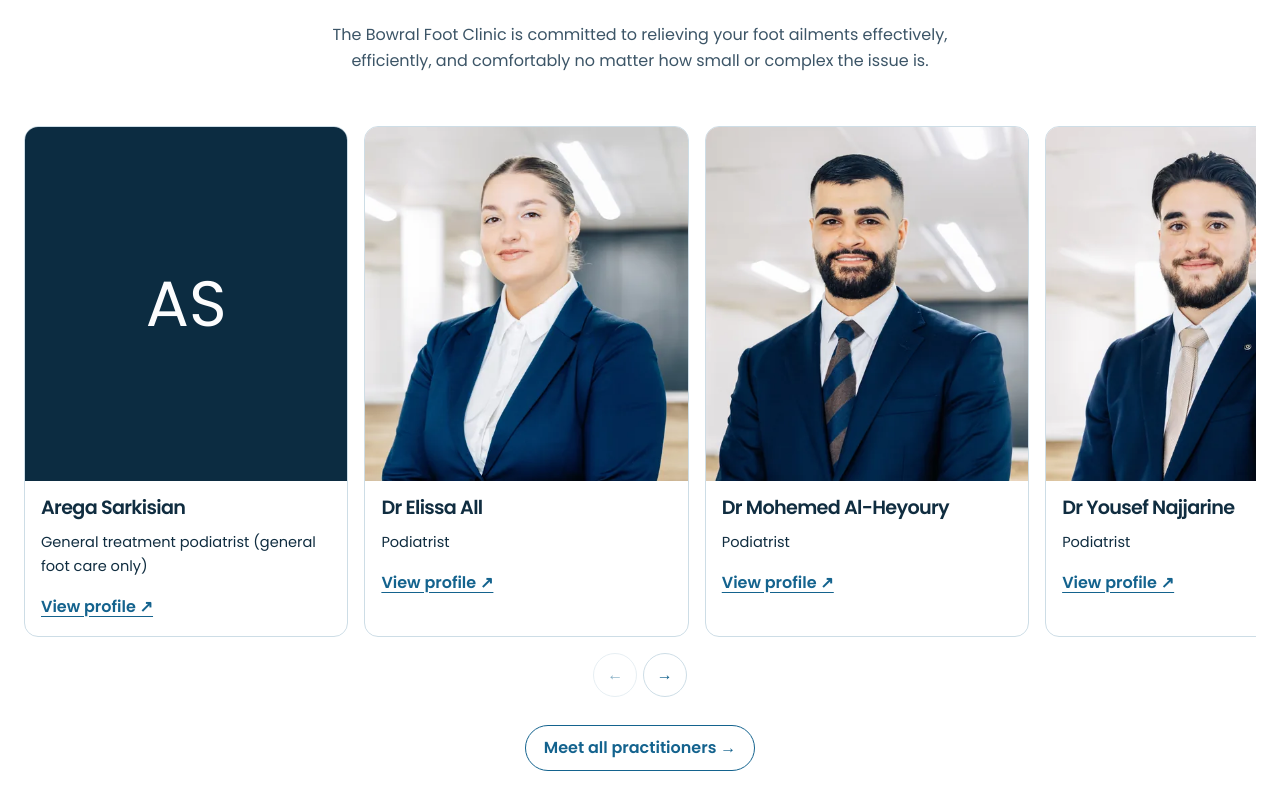
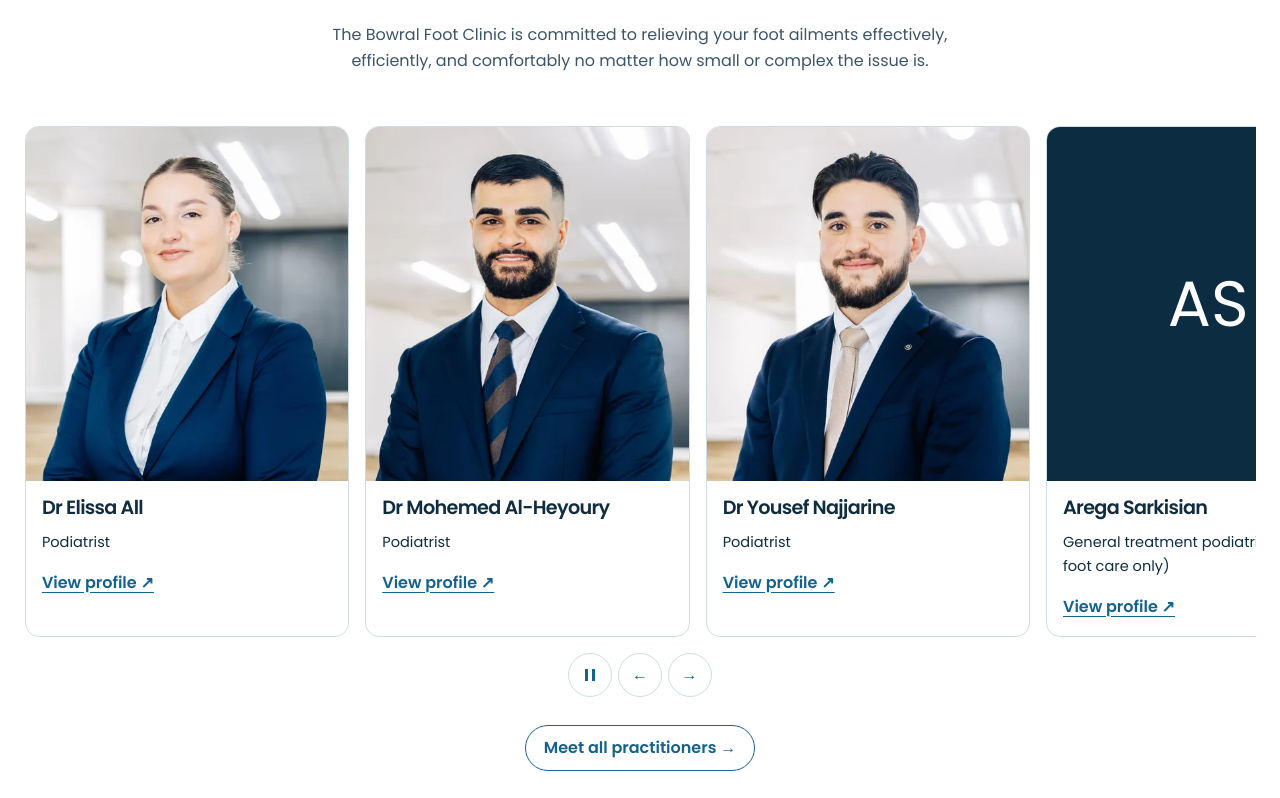
Before and after one commit to lachlanhetherington/Bowral-Foot-Clinic, a plain HTML site: page index.html in a window 1280 px wide. Shown: the part 942-1740 px from the top of the page. Drawn offline with Linux system fonts and the light colour scheme.

Commit message:
Loop and autoplay the practitioner carousel

```diff
--- a/assets/site.js
+++ b/assets/site.js
@@ -61,12 +61,14 @@ if (headerScrollMarker) {
   }).observe(headerScrollMarker);
 }
 
-function initializeTreatmentLoop(carousel, rail, originals, advance) {
+function initializeCarouselLoop(carousel, rail, originals, advance) {
   function copies() {
     return originals.map(card => {
       const copy = card.cloneNode(true);
       copy.setAttribute('aria-hidden', 'true');
-      copy.tabIndex = -1;
+      copy.removeAttribute('id');
+      if (copy.matches('a')) copy.tabIndex = -1;
+      copy.querySelectorAll('a').forEach(link => { link.tabIndex = -1; });
       return copy;
     });
   }
@@ -98,6 +100,7 @@ function initializeTreatmentLoop(carousel, rail, originals, advance) {
   }
 
   const pause = carousel.querySelector('.rail-pause');
+  const pauseLabel = pause.getAttribute('aria-label');
   pause.hidden = false;
   let paused = false;
   let visible = false;
@@ -106,9 +109,9 @@ function initializeTreatmentLoop(carousel, rail, originals, advance) {
   pause.addEventListener('click', () => {
     paused = !paused;
     pause.setAttribute('aria-pressed', String(paused));
-    pause.title = paused ? 'Resume treatments carousel' : 'Pause treatments carousel';
+    pause.title = paused ? pauseLabel.replace('Pause ', 'Resume ') : pauseLabel;
   });
-  new IntersectionObserver(([entry]) => { visible = entry.isIntersecting; }, {threshold:.5}).observe(carousel);
+  new IntersectionObserver(([entry]) => { visible = entry.intersectionRatio >= .5; }, {threshold:.5}).observe(carousel);
   rail.addEventListener('pointerdown', () => { interacting = true; }, {passive:true});
   for (const event of ['pointerup', 'pointercancel']) {
     window.addEventListener(event, () => { interacting = false; }, {passive:true});
@@ -141,7 +144,7 @@ for (const carousel of document.querySelectorAll('[data-carousel]')) {
     advance(event.key === 'ArrowLeft' ? -1 : 1);
   });
   if (looping) {
-    initializeTreatmentLoop(carousel, rail, originals, advance);
+    initializeCarouselLoop(carousel, rail, originals, advance);
   } else {
     rail.addEventListener('scroll', updateControls, {passive: true});
     new ResizeObserver(updateControls).observe(rail);
--- a/index.html
+++ b/index.html
@@ -41,7 +41,7 @@
 									<p>Whether you are looking to maintain your general foot health or are managing pain in the feet, ankles, knees, legs, or hips, our mission is to focus on prevention and early diagnosis to keep adults and children moving comfortably.</p>								<div class="actions"><a class="button" href="https://book.nookal.com/bookings/book/9E0edcA3-35A8-9fFF-0C33-59ECb896F885/location/BVMNW">Book a Session <span aria-hidden="true">↗</span></a><a class="button secondary" href="#visit">Find our clinic</a></div></div><div class="treatments" data-carousel data-loop><div class="rail-heading"><h2>Our treatments</h2><div class="rail-controls"><button type="button" class="rail-pause" aria-label="Pause treatments carousel" aria-pressed="false" title="Pause treatments carousel" hidden><span aria-hidden="true"></span></button><button type="button" data-step="-1" aria-label="Previous treatments">←</button><button type="button" data-step="1" aria-label="Next treatments">→</button></div></div>
   <div class="rail" data-track tabindex="0" aria-label="Browse treatments"><a class="tile" href="/biomechanics/"><img src="./assets/svc-biomechanics.webp" alt="" loading="lazy" decoding="async"><span>Biomechanics</span></a><a class="tile" href="/custom-orthotics/"><img src="./assets/svc-orthotics.webp" alt="" loading="lazy" decoding="async"><span>Custom Orthotics</span></a><a class="tile" href="/shockwave-therapy/"><img src="./assets/svc-shockwave.webp" alt="" loading="lazy" decoding="async"><span>Shockwave Therapy</span></a><a class="tile" href="/toenail-problems/#partial-nail-avulsion"><span>Partial nail avulsion (PNA)</span></a><a class="tile" href="/toenail-problems/#onyfix"><span>Onyfix nail correction</span></a><a class="tile" href="/general-foot-care/#wart-removal"><span>Wart removal</span></a><a class="tile" href="/general-foot-care/"><img src="./assets/dr.abbieclinicshoot-113.jpg" alt="" loading="lazy" decoding="async"><span>General Foot Care</span></a><a class="tile" href="/sports-podiatry/"><img src="./assets/dr.abbieclinicshoot-113.jpg" alt="" loading="lazy" decoding="async"><span>Sports Podiatry</span></a></div></div></div>
   <button type="button" class="hero-motion-toggle" aria-label="Pause background animation" aria-pressed="false" title="Pause background animation"><span aria-hidden="true"></span></button></section>
-  <section class="section"><div class="wrap"><div class="section-heading"><h2>Meet the Team</h2><p>The Bowral Foot Clinic is committed to relieving your foot ailments effectively, efficiently, and comfortably no matter how small or complex the issue is.</p></div><div class="team-carousel" data-carousel><div class="team-track" data-track tabindex="0" aria-label="Browse practitioners"><article class="person" id="arega-sarkisian">
+  <section class="section"><div class="wrap"><div class="section-heading"><h2>Meet the Team</h2><p>The Bowral Foot Clinic is committed to relieving your foot ailments effectively, efficiently, and comfortably no matter how small or complex the issue is.</p></div><div class="team-carousel" data-carousel data-loop><div class="team-track" data-track tabindex="0" aria-label="Browse practitioners"><article class="person" id="arega-sarkisian">
     <div class="initials" aria-hidden="true">AS</div>
     <div class="person-info"><h3>Arega Sarkisian</h3><p>General treatment podiatrist (general foot care only)</p>
     <a class="text-link" href="/our-team/#arega-sarkisian">View profile ↗</a></div></article><article class="person" id="dr-elissa-all">
@@ -53,7 +53,7 @@
     <a class="text-link" href="/our-team/#dr-mohemed-al-heyoury">View profile ↗</a></div></article><article class="person" id="dr-yousef-najjarine">
     <img src="./assets/pc-yousef.webp" alt="Dr Yousef Najjarine" loading="lazy" decoding="async">
     <div class="person-info"><h3>Dr Yousef Najjarine</h3><p>Podiatrist</p>
-    <a class="text-link" href="/our-team/#dr-yousef-najjarine">View profile ↗</a></div></article></div><div class="rail-controls"><button type="button" data-step="-1" aria-label="Previous practitioners">←</button><button type="button" data-step="1" aria-label="Next practitioners">→</button></div></div><div class="section-action"><a class="outline-button" href="/our-team/">Meet all practitioners →</a></div></div></section>
+    <a class="text-link" href="/our-team/#dr-yousef-najjarine">View profile ↗</a></div></article></div><div class="rail-controls"><button type="button" class="rail-pause" aria-label="Pause practitioners carousel" aria-pressed="false" title="Pause practitioners carousel" hidden><span aria-hidden="true"></span></button><button type="button" data-step="-1" aria-label="Previous practitioners">←</button><button type="button" data-step="1" aria-label="Next practitioners">→</button></div></div><div class="section-action"><a class="outline-button" href="/our-team/">Meet all practitioners →</a></div></div></section>
   <section class="section tint reviews"><div class="wrap section-heading"><h2>What our patients say</h2><div class="review-panel"><span class="review-stars" aria-hidden="true">★★★★★</span><p>Find patient reviews and the clinic’s current rating on Google.</p><a class="text-link" href="https://www.google.com/maps/search/?api=1&query=The+Bowral+Foot+Clinic+2-4+Boolwey+Street+Bowral">Read Google reviews <span aria-hidden="true">↗</span></a></div></div></section>
   <section class="section" id="conditions"><div class="wrap"><div class="section-heading"><h2>Problems we treat</h2></div><div class="care-grid"><a class="care-card" href="/childrens-foot-problems/"><span class="care-card-body"><strong>Children’s Foot Problems</strong><span class="text-link">Learn more <span aria-hidden="true">→</span></span></span></a><a class="care-card" href="/diabetic-foot-care/"><span class="care-card-body"><strong>Diabetic Foot Care</strong><span class="text-link">Learn more <span aria-hidden="true">→</span></span></span></a><a class="care-card" href="/foot-ankle-injuries/"><span class="care-card-body"><strong>Foot &amp; Ankle Injuries</strong><span class="text-link">Learn more <span aria-hidden="true">→</span></span></span></a><a class="care-card" href="/heel-pain/"><span class="care-card-body"><strong>Heel Pain</strong><span class="text-link">Learn more <span aria-hidden="true">→</span></span></span></a><a class="care-card" href="/knee-hip-back-pain/"><span class="care-card-body"><strong>Knee, Hip &amp; Back Pain</strong><span class="text-link">Learn more <span aria-hidden="true">→</span></span></span></a><a class="care-card" href="/toenail-problems/"><span class="care-card-body"><strong>Toenail Problems</strong><span class="text-link">Learn more <span aria-hidden="true">→</span></span></span></a></div><details class="more-care"><summary>See more conditions</summary><div class="source-list">
 							<ul>
```
Also changed, not shown: 2 other files.
